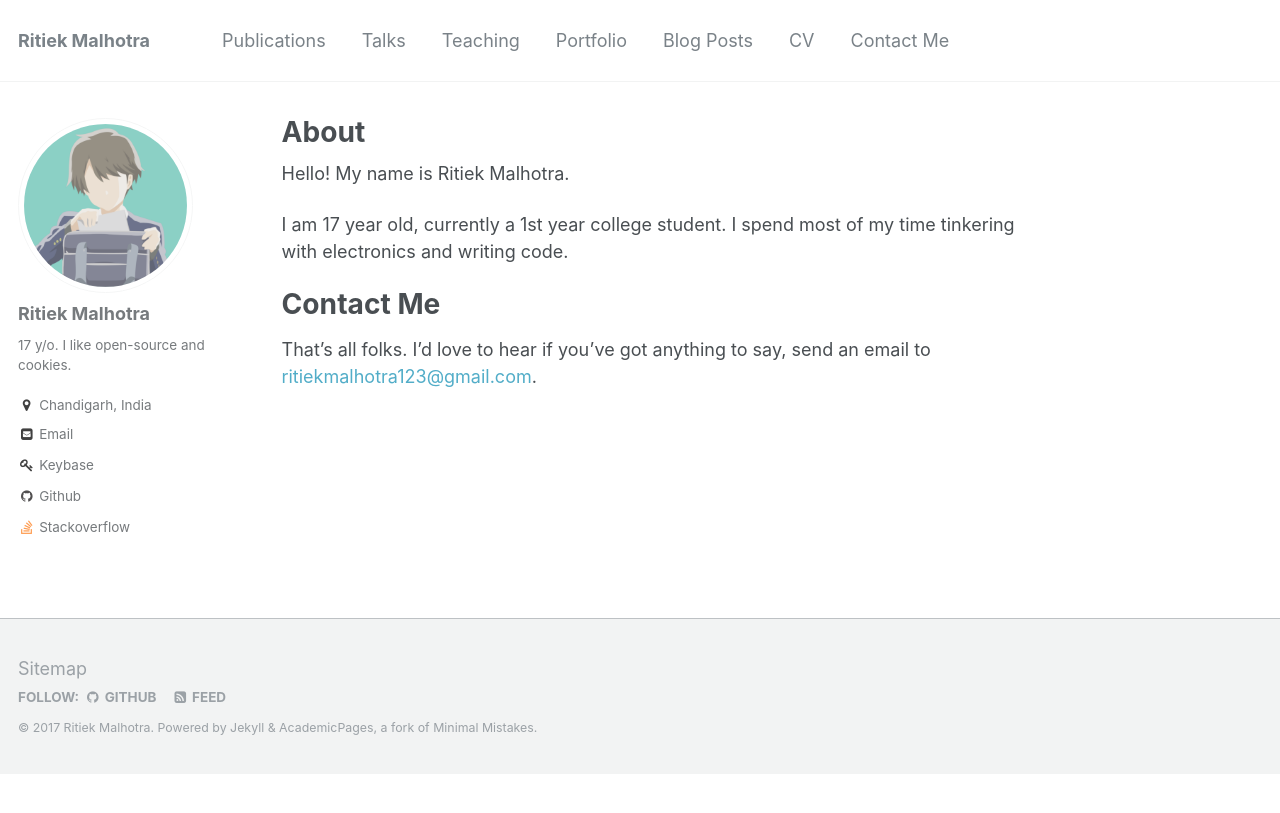
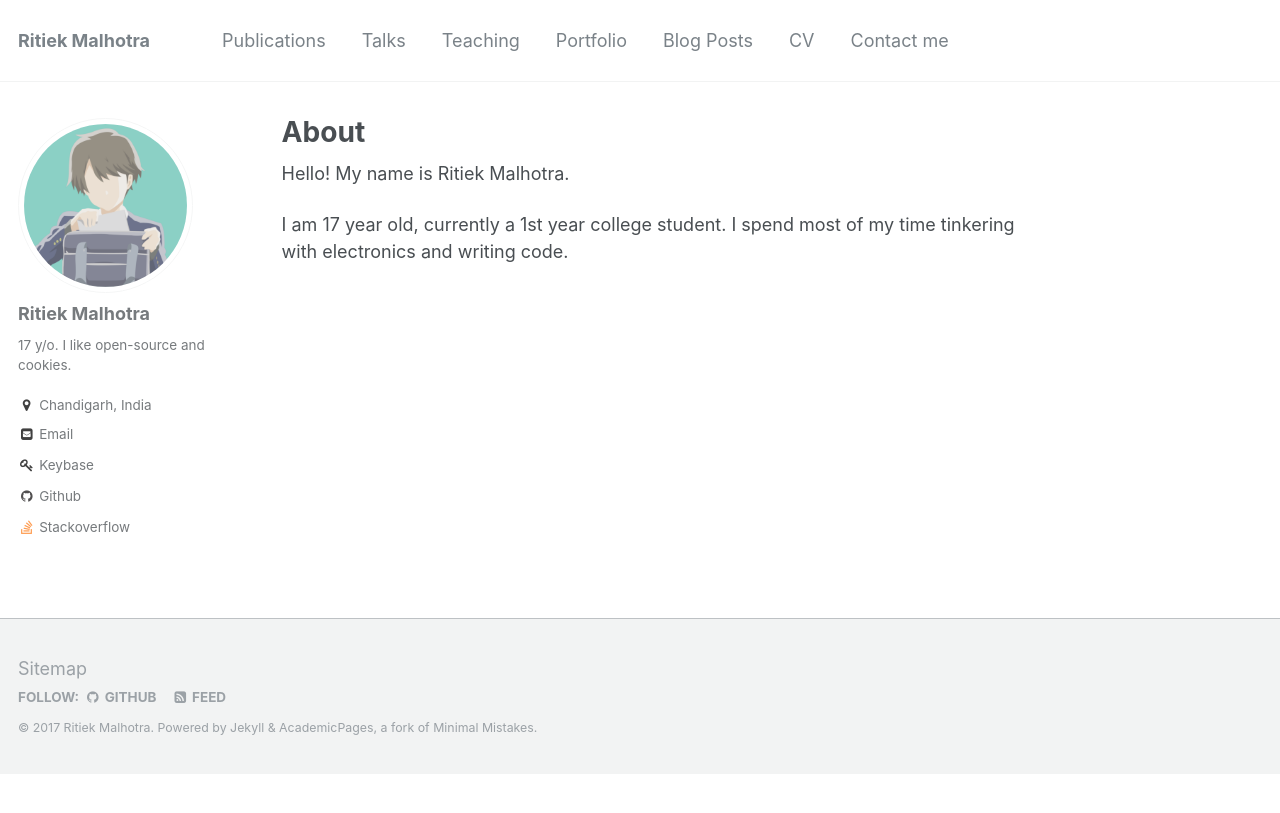
Before and after one commit to ritiek/ritiek.github.io, a Jekyll site: the page built from _pages/about.md, in a window 1280 px wide. Shown: the top 813 px of the page. Built offline with Jekyll 4.4.1, drawn with Linux system fonts in a browser that asks for light colours.

Commit message:
Fix case

```diff
--- a/_data/navigation.yml
+++ b/_data/navigation.yml
@@ -18,5 +18,5 @@ main:
   - title: "CV"
     url: /cv/
 
-  - title: "Contact Me"
+  - title: "Contact me"
     url: /contact/
--- a/_pages/about.md
+++ b/_pages/about.md
@@ -11,9 +11,3 @@ redirect_from:
 Hello! My name is Ritiek Malhotra.
 
 I am 17 year old, currently a 1st year college student. I spend most of my time tinkering with electronics and writing code.
-
-
-Contact Me
-==========
-
-That's all folks. I'd love to hear if you've got anything to say, send an email to [ritiekmalhotra123@gmail.com](mailto:ritiekmalhotra123@gmail.com).
```
Also changed, not shown: _pages/contact.md (+1 -1 lines).
